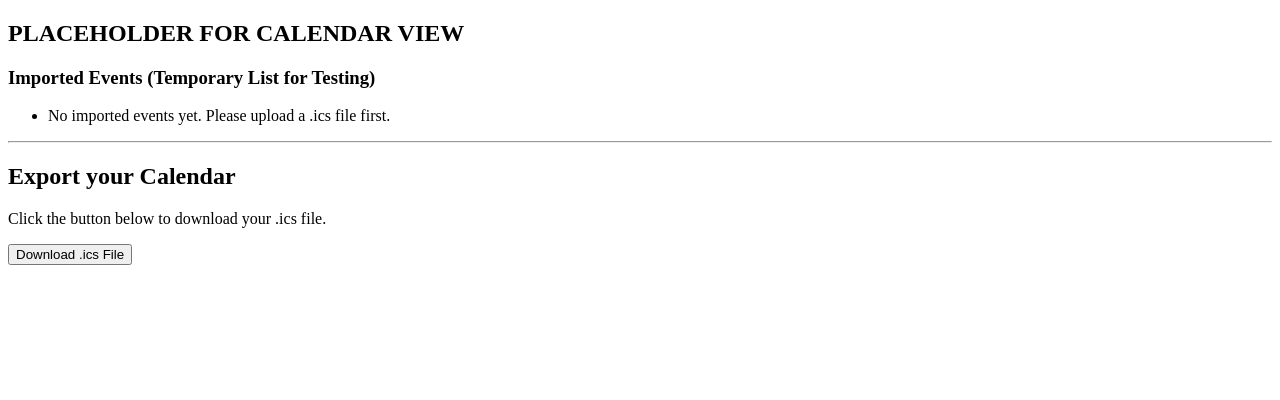
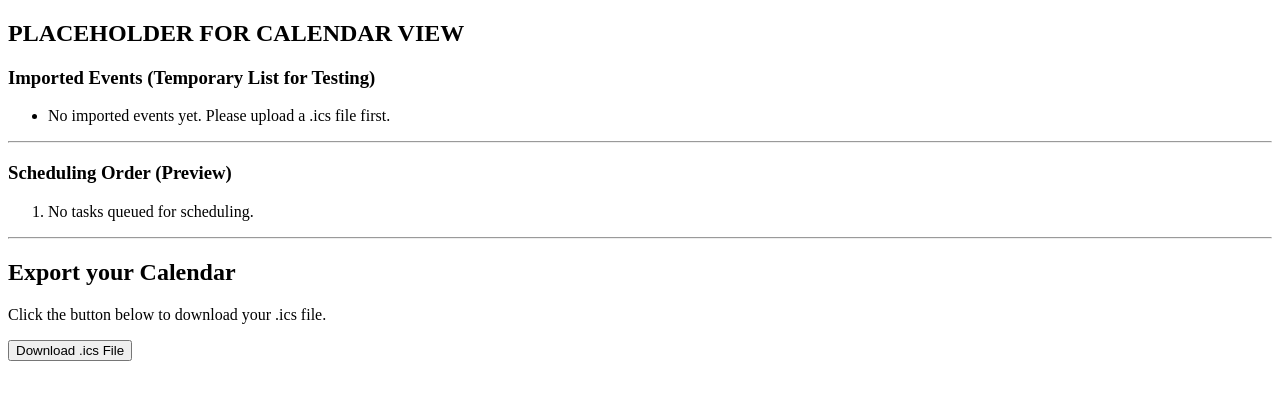
Before and after one commit to SGrimsley02/EECS581_Project_3, a Django app: page /scheduler/view_calendar/ in a window 1280 px wide. Shown: the part 98-498 px from the top of the page. Run offline with Django 5.2, Linux system fonts and the light colour scheme.

Commit message:
Added Schedule Order Preview
Export page now shows basic schedule order preview

```diff
--- a/auto_scheduler/apps/scheduler/templates/view_calendar.html
+++ b/auto_scheduler/apps/scheduler/templates/view_calendar.html
@@ -40,6 +40,20 @@
   {% endfor %}
 </ul>
 
+<hr>
+
+<h3>Scheduling Order (Preview)</h3>
+<ol>
+  {% for t in preview_tasks %}
+    <li>
+      #{{ t.schedule_order }} —
+      <strong>{{ t.title }}</strong>
+      <small>({{ t.priority|title }}, {{ t.duration_minutes }} min)</small>
+    </li>
+  {% empty %}
+    <li>No tasks queued for scheduling.</li>
+  {% endfor %}
+</ol>
 
     <hr>
     <h2>Export your Calendar</h2>
--- a/auto_scheduler/apps/scheduler/utils/scheduler.py
+++ b/auto_scheduler/apps/scheduler/utils/scheduler.py
@@ -21,6 +21,17 @@ PRIORITY_ORDER = {
     "medium": 1,
     "low": 2
 }
+
+def preview_schedule_order(task_requests_raw):
+    # If you already have expand_task_request, keep using it; else pass through
+    tasks = [expand_task_request(t) for t in task_requests_raw]
+    return sorted(tasks, key=schedule_sort_key)
+
+# Used in views.py for the Export page to preview the order of events
+def schedule_sort_key(t):
+    pr = PRIORITY_ORDER.get(t.get("priority", "medium"), 1)
+    dur = int(t.get("duration_minutes", 0) or 0)
+    return (pr, -dur)
 
 # Data structures used internally are as follows:
 # BusySlot = (start_datetime, end_datetime)
--- a/auto_scheduler/apps/scheduler/views.py
+++ b/auto_scheduler/apps/scheduler/views.py
@@ -16,6 +16,7 @@ from django.forms import formset_factory
 from .utils.icsImportExport import import_ics, export_ics
 from .utils.scheduler import schedule_tasks
 import pytz
+from apps.scheduler.utils.scheduler import preview_schedule_order
 
 SESSION_IMPORTED_EVENTS = "imported_events" # parsed from ICS
 SESSION_TASK_REQUESTS   = "task_requests" # user-entered tasks (requests)
@@ -128,9 +129,13 @@ def view_calendar(request):
         # Possibly store scheduled events in session for later use??
         return resp
 
+    preview = preview_schedule_order(task_requests)
+    for i, t in enumerate(preview, start=1):
+        t["schedule_order"] = i
+
     # GET: just render the page
     logger.info("view_calendar: GET; rendering page with %d events", len(events))
-    return render(request, 'view_calendar.html', {'events': events})
+    return render(request, 'view_calendar.html', {'events': events, 'preview_tasks': preview})
 
 def preferences(request):
     """
```
